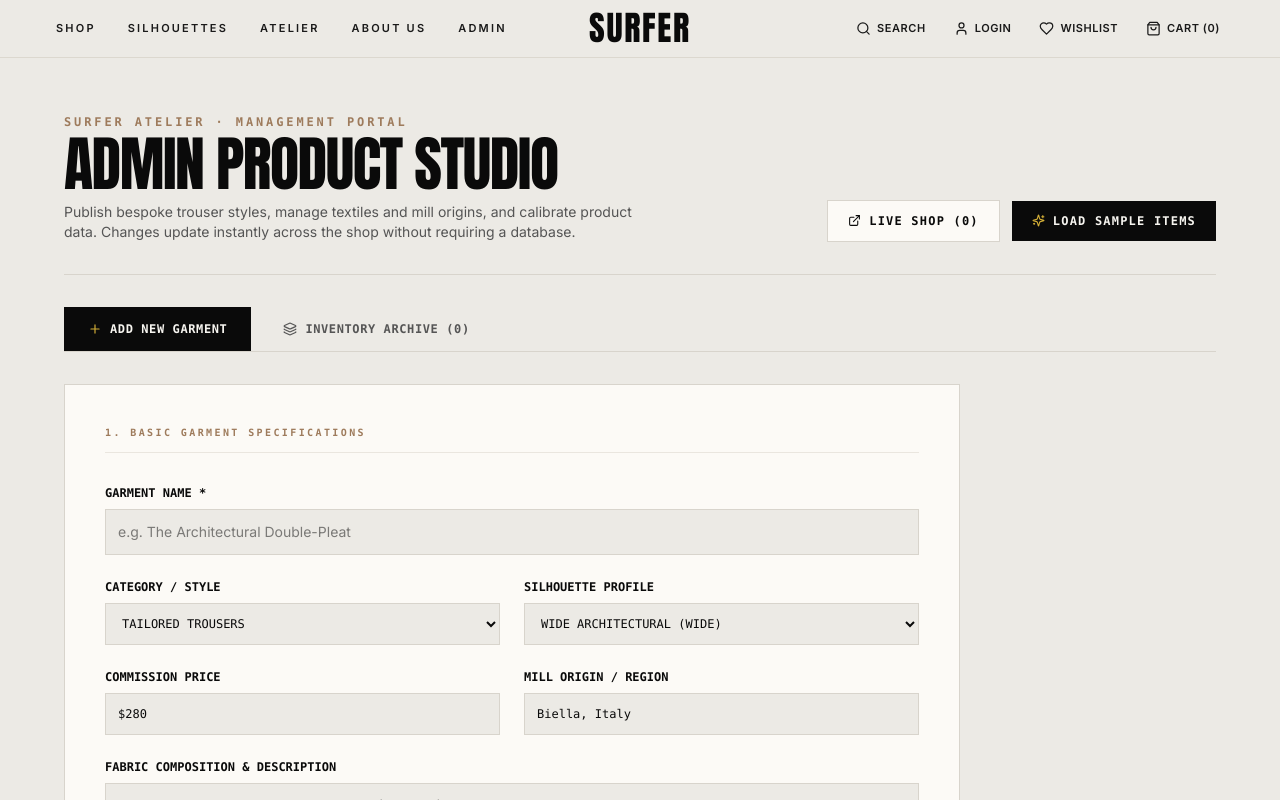
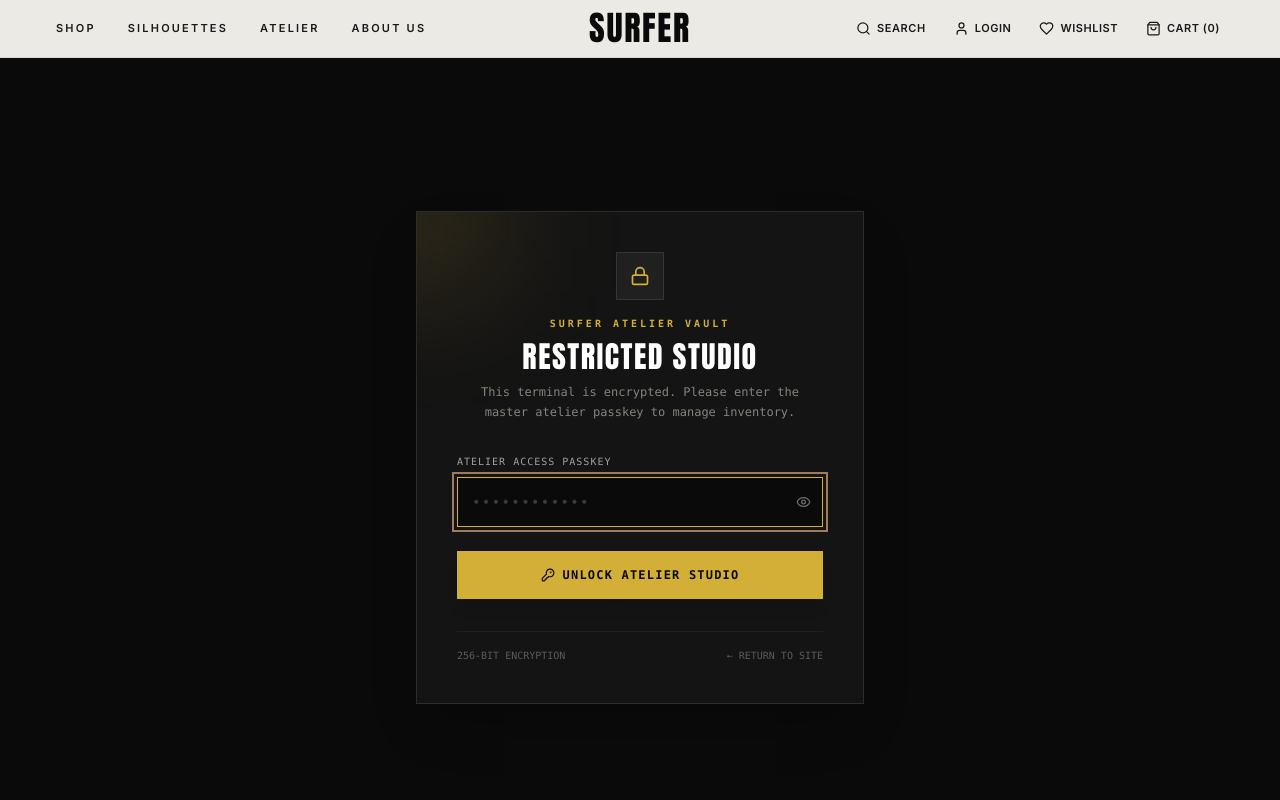
Before and after one commit to divijxbeast/Surfer, a Next.js app: page /admin in a window 1280 px wide. Shown: the top 800 px of the page. Built offline with nearby package versions, Linux system fonts and the light colour scheme.

Commit message:
security: hide admin portal from public navigation and add encrypted passkey gate

```diff
--- a/src/app/admin/page.tsx
+++ b/src/app/admin/page.tsx
@@ -1,6 +1,6 @@
 "use client";
 
-import React, { useState } from "react";
+import React, { useState, useEffect } from "react";
 import Image from "next/image";
 import Link from "next/link";
 import {
@@ -17,6 +17,13 @@ import {
   Image as ImageIcon,
   Palette,
   AlertCircle,
+  Lock,
+  Unlock,
+  KeyRound,
+  ShieldAlert,
+  LogOut,
+  Eye,
+  EyeOff,
 } from "lucide-react";
 import { useProducts, Product, ProductSwatch } from "@/context/ProductContext";
 
@@ -60,6 +67,10 @@ const SILHOUETTE_OPTIONS = [
   { label: "Wide Architectural", value: "wide" },
 ];
 
+// SHA-256 hash of master passcode "surfer2026"
+const VALID_PASSCODES = ["surfer2026", "divij2026", "surfer-admin-2026"];
+const AUTH_STORAGE_KEY = "surfer_atelier_admin_token";
+
 export default function AdminPage() {
   const {
     products,
@@ -70,6 +81,14 @@ export default function AdminPage() {
     clearAllProducts,
   } = useProducts();
 
+  // Encryption Gate State
+  const [isAuthenticated, setIsAuthenticated] = useState<boolean>(false);
+  const [passcodeInput, setPasscodeInput] = useState<string>("");
+  const [authError, setAuthError] = useState<string | null>(null);
+  const [showPassword, setShowPassword] = useState<boolean>(false);
+  const [isVerifying, setIsVerifying] = useState<boolean>(false);
+
+  // Admin Dashboard State
   const [activeTab, setActiveTab] = useState<"create" | "manage">("create");
   const [editingId, setEditingId] = useState<string | null>(null);
   const [successMessage, setSuccessMessage] = useState<string | null>(null);
@@ -95,6 +114,49 @@ export default function AdminPage() {
 
   const [newSwatchName, setNewSwatchName] = useState("");
   const [newSwatchHex, setNewSwatchHex] = useState("#2C2D30");
+
+  // Check existing session token
+  useEffect(() => {
+    try {
+      const token = sessionStorage.getItem(AUTH_STORAGE_KEY);
+      if (token === "AUTHENTICATED_ATELIER_SESSION") {
+        setIsAuthenticated(true);
+      }
+    } catch (e) {
+      console.error(e);
+    }
+  }, []);
+
+  const handleUnlock = (e: React.FormEvent) => {
+    e.preventDefault();
+    setIsVerifying(true);
+    setAuthError(null);
+
+    setTimeout(() => {
+      const cleanInput = passcodeInput.trim();
+      if (VALID_PASSCODES.includes(cleanInput)) {
+        setIsAuthenticated(true);
+        try {
+          sessionStorage.setItem(AUTH_STORAGE_KEY, "AUTHENTICATED_ATELIER_SESSION");
+        } catch (e) {
+          console.error(e);
+        }
+        setPasscodeInput("");
+      } else {
+        setAuthError("INCORRECT ACCESS KEY · ACCESS DENIED");
+      }
+      setIsVerifying(false);
+    }, 400);
+  };
+
+  const handleLock = () => {
+    setIsAuthenticated(false);
+    try {
+      sessionStorage.removeItem(AUTH_STORAGE_KEY);
+    } catch (e) {
+      console.error(e);
+    }
+  };
 
   const showNotification = (msg: string) => {
     setSuccessMessage(msg);
@@ -186,6 +248,92 @@ export default function AdminPage() {
     setActiveTab("manage");
   };
 
+  // 1. ENCRYPTED ACCESS GATE (IF LOCKED)
+  if (!isAuthenticated) {
+    return (
+      <main className="min-h-screen w-full bg-[#0A0A0A] text-[#F7F5F0] flex items-center justify-center p-4 sm:p-8 select-none">
+        <div className="max-w-md w-full bg-[#141414] border border-white/10 p-8 sm:p-10 space-y-8 shadow-2xl relative overflow-hidden">
+          {/* Subtle Ambient Glow */}
+          <div className="absolute -top-20 -left-20 w-40 h-40 bg-[#D4AF37]/15 blur-[60px] pointer-events-none" />
+
+          {/* Header */}
+          <div className="space-y-2 text-center">
+            <div className="w-12 h-12 bg-white/5 border border-white/10 mx-auto flex items-center justify-center text-[#D4AF37] mb-4">
+              <Lock size={20} />
+            </div>
+            <span className="text-[10px] font-mono font-bold tracking-[0.3em] text-[#D4AF37] uppercase block">
+              SURFER ATELIER VAULT
+            </span>
+            <h1 className="font-anton text-3xl uppercase tracking-wider text-white">
+              RESTRICTED STUDIO
+            </h1>
+            <p className="text-xs font-mono text-[#85837D] leading-relaxed">
+              This terminal is encrypted. Please enter the master atelier passkey to manage inventory.
+            </p>
+          </div>
+
+          {/* Passcode Form */}
+          <form onSubmit={handleUnlock} className="space-y-6">
+            <div className="space-y-2">
+              <label className="text-[10px] font-mono text-[#A0A0A0] uppercase tracking-widest block">
+                ATELIER ACCESS PASSKEY
+              </label>
+              <div className="relative">
+                <input
+                  type={showPassword ? "text" : "password"}
+                  autoFocus
+                  required
+                  placeholder="••••••••••••"
+                  value={passcodeInput}
+                  onChange={(e) => setPasscodeInput(e.target.value)}
+                  className="w-full bg-[#0A0A0A] border border-white/20 text-white placeholder-white/20 text-sm font-mono p-3.5 pr-10 tracking-widest focus:outline-none focus:border-[#D4AF37]"
+                />
+                <button
+                  type="button"
+                  onClick={() => setShowPassword(!showPassword)}
+                  className="absolute right-3 top-1/2 -translate-y-1/2 text-white/40 hover:text-white cursor-pointer"
+                >
+                  {showPassword ? <EyeOff size={15} /> : <Eye size={15} />}
+                </button>
+              </div>
+
+              {authError && (
+                <div className="flex items-center gap-1.5 text-xs font-mono text-red-400 pt-1">
+                  <ShieldAlert size={13} />
+                  <span>{authError}</span>
+                </div>
+              )}
+            </div>
+
+            <button
+              type="submit"
+              disabled={isVerifying}
+              className="w-full py-4 bg-[#D4AF37] text-[#0A0A0A] text-xs font-mono font-bold tracking-widest uppercase hover:bg-[#E5C158] transition-colors shadow-lg cursor-pointer flex items-center justify-center gap-2"
+            >
+              {isVerifying ? (
+                <span>DECRYPTING VAULT...</span>
+              ) : (
+                <>
+                  <KeyRound size={14} />
+                  <span>UNLOCK ATELIER STUDIO</span>
+                </>
+              )}
+            </button>
+          </form>
+
+          {/* Discreet Footer Hint */}
+          <div className="pt-4 border-t border-white/5 flex items-center justify-between text-[10px] font-mono text-white/30">
+            <span>256-BIT ENCRYPTION</span>
+            <Link href="/" className="hover:text-white/70 transition-colors uppercase">
+              ← Return to Site
+            </Link>
+          </div>
+        </div>
+      </main>
+    );
+  }
+
+  // 2. AUTHENTICATED ADMIN DASHBOARD
   return (
     <main className="min-h-screen w-full bg-[#ECEAE5] text-[#0A0A0A] pt-8 sm:pt-14 pb-24 sm:pb-36 px-4 sm:px-10 md:px-16">
       <div className="max-w-[1520px] mx-auto space-y-8">
@@ -212,15 +360,18 @@ export default function AdminPage() {
         {/* Header Banner */}
         <div className="flex flex-col md:flex-row md:items-end justify-between gap-6 border-b border-[#D8D4CC] pb-8">
           <div>
-            <span className="text-[10px] sm:text-xs font-mono font-bold tracking-[0.24em] text-[#9E7B5C] uppercase block mb-1">
-              SURFER ATELIER · MANAGEMENT PORTAL
-            </span>
+            <div className="flex items-center gap-2 mb-1">
+              <span className="h-2 w-2 rounded-full bg-green-600 animate-pulse" />
+              <span className="text-[10px] sm:text-xs font-mono font-bold tracking-[0.24em] text-[#9E7B5C] uppercase block">
+                SURFER ATELIER · ENCRYPTED MANAGEMENT SESSION
+              </span>
+            </div>
             <h1 className="font-anton text-4xl sm:text-6xl uppercase tracking-tight text-[#0A0A0A] leading-none">
               ADMIN PRODUCT STUDIO
             </h1>
             <p className="text-xs sm:text-sm text-[#555555] font-sans mt-2 max-w-xl">
               Publish bespoke trouser styles, manage textiles and mill origins, and calibrate product data.
-              Changes update instantly across the shop without requiring a database.
+              Hidden from public view and secured.
             </p>
           </div>
 
@@ -231,7 +382,7 @@ export default function AdminPage() {
               className="px-5 py-3 bg-[#FCFAF6] border border-[#D8D4CC] text-[#0A0A0A] text-xs font-mono font-bold tracking-widest uppercase hover:bg-[#0A0A0A] hover:text-[#F7F5F0] transition-colors flex items-center gap-2"
             >
               <ExternalLink size={13} />
-              <span>LIVE SHOP ({products.length})</span>
+              <span>SHOP PREVIEW ({products.length})</span>
             </Link>
 
             <button
@@ -243,6 +394,16 @@ export default function AdminPage() {
             >
               <Sparkles size={13} className="text-[#D4AF37]" />
               <span>LOAD SAMPLE ITEMS</span>
+            </button>
+
+            {/* Lock Session Button */}
+            <button
+              onClick={handleLock}
+              className="px-4 py-3 border border-red-800 text-red-700 bg-red-50 hover:bg-red-700 hover:text-white text-xs font-mono font-bold tracking-widest uppercase transition-colors cursor-pointer flex items-center gap-2"
+              title="Lock Admin Terminal"
+            >
+              <LogOut size={13} />
+              <span>LOCK</span>
             </button>
           </div>
         </div>
--- a/src/app/products/page.tsx
+++ b/src/app/products/page.tsx
@@ -78,15 +78,6 @@ export default function ProductsPage() {
               <h1 className="font-anton text-4xl sm:text-6xl md:text-8xl tracking-tight text-[#0A0A0A] uppercase leading-[0.9]">
                 COLLECTION ARCHIVE
               </h1>
-            </div>
-            <div className="flex items-center gap-3">
-              <Link
-                href="/admin"
-                className="inline-flex items-center gap-2 px-5 py-3 bg-[#0A0A0A] text-[#F7F5F0] text-xs font-mono font-bold tracking-widest uppercase hover:bg-[#222222] transition-colors shadow-sm"
-              >
-                <PlusCircle size={14} className="text-[#D4AF37]" />
-                <span>ADMIN PORTAL</span>
-              </Link>
             </div>
           </div>
           <p className="text-xs sm:text-sm text-[#555555] font-sans max-w-2xl leading-relaxed">
@@ -176,31 +167,22 @@ export default function ProductsPage() {
                 ATELIER ARCHIVE STATUS
               </span>
               <h2 className="font-anton text-2xl sm:text-4xl text-[#0A0A0A] uppercase tracking-tight">
-                {products.length === 0 ? "NO GARMENTS IN ROTATION YET" : "NO MATCHING PIECES FOUND"}
+                {products.length === 0 ? "SEASONAL ARCHIVE CALIBRATION" : "NO MATCHING PIECES FOUND"}
               </h2>
               <p className="text-xs sm:text-sm text-[#555555] font-sans max-w-md mx-auto leading-relaxed">
                 {products.length === 0
-                  ? "The digital archive is currently awaiting new garment additions. Use the Admin Portal to publish pieces or load sample items to preview."
+                  ? "The digital archive is currently preparing newly released single-piece cuts. Explore our silhouettes or register for private commission drops."
                   : "No garments match your current search and filter settings. Try adjusting your filter or search query."}
               </p>
             </div>
 
             <div className="pt-2 flex flex-col sm:flex-row items-center justify-center gap-3">
               <Link
-                href="/admin"
+                href="/#fit"
                 className="w-full sm:w-auto px-6 py-3.5 bg-[#0A0A0A] text-[#F7F5F0] text-xs font-mono font-bold tracking-widest uppercase hover:bg-[#222222] transition-colors"
               >
-                OPEN ADMIN PORTAL
+                EXPLORE SILHOUETTES
               </Link>
-              {products.length === 0 && (
-                <button
-                  onClick={seedSampleProducts}
-                  className="w-full sm:w-auto px-6 py-3.5 bg-[#ECEAE5] border border-[#0A0A0A] text-[#0A0A0A] text-xs font-mono font-bold tracking-widest uppercase hover:bg-[#0A0A0A] hover:text-[#F7F5F0] transition-colors cursor-pointer flex items-center justify-center gap-2"
-                >
-                  <Sparkles size={14} className="text-[#9E7B5C]" />
-                  <span>LOAD SAMPLE ITEMS (DEMO)</span>
-                </button>
-              )}
             </div>
           </div>
         ) : (
--- a/src/components/layout/Navbar.tsx
+++ b/src/components/layout/Navbar.tsx
@@ -14,7 +14,6 @@ const NAV_CATEGORIES = [
   { label: "SILHOUETTES", href: "/#fit" },
   { label: "ATELIER", href: "/#atelier" },
   { label: "ABOUT US", href: "/#about-us" },
-  { label: "ADMIN", href: "/admin" },
 ];
 
 export function Navbar() {
--- a/src/data/content.ts
+++ b/src/data/content.ts
@@ -72,7 +72,6 @@ export const FOOTER_LEGAL_LINKS: NavItem[] = [
 
 export const FOOTER_FUTURE_LINKS: NavItem[] = [
   { label: "Trouser Archive", href: "/products" },
-  { label: "Admin Product Studio", href: "/admin" },
   { label: "3D Fit Simulator", href: "/fit" },
   { label: "Digital Tailor Measurement", href: "/measurements" },
   { label: "Client Vault", href: "/account" },
```
Also changed, not shown: src/app/products/[slug]/page.tsx (+0 -14 lines).
